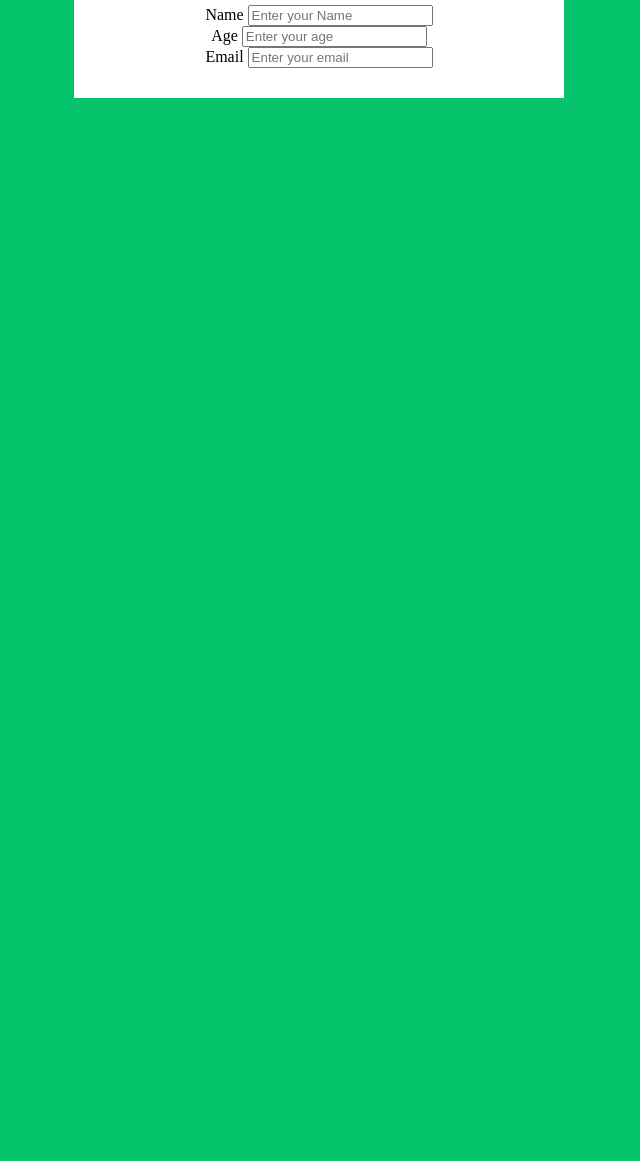
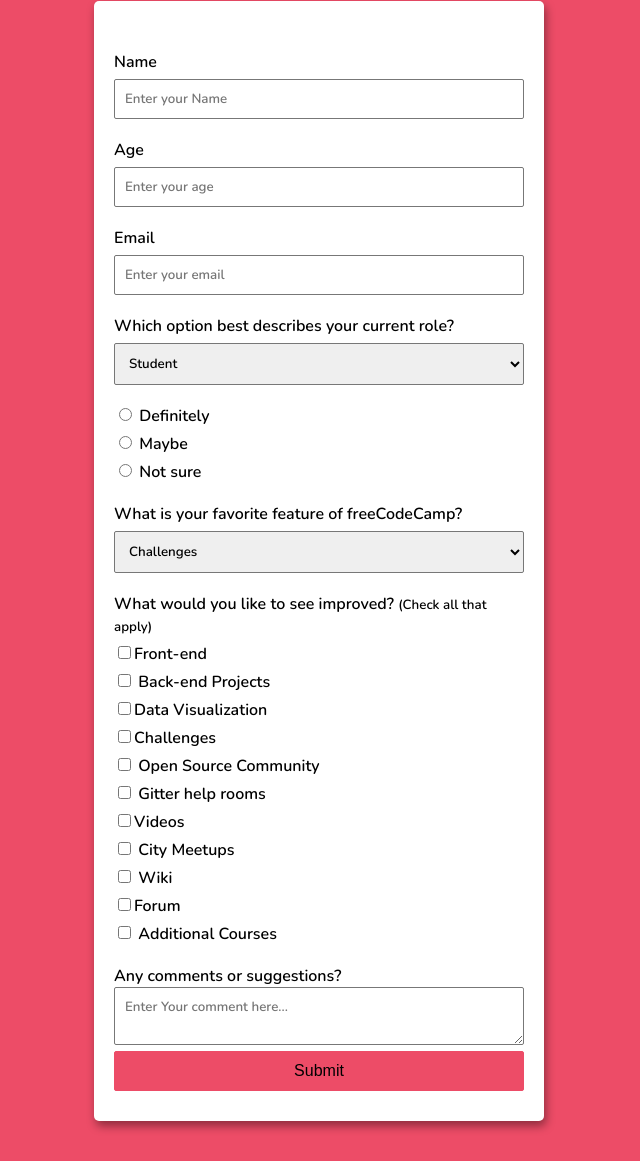
Before and after one commit to reethikprasad/WebDev, a plain HTML site: page FCC-Survey form/index.html in a window 1280 px wide. Shown: the part 141-1302 px from the top of the page, without its empty margins (321-961 px from the left). Before the commit the page ends 800 px from the top, so only its background shows below. Drawn offline with nearby package versions, Linux system fonts and the light colour scheme.

Commit message:
Completed

```diff
--- a/FCC-Survey form/index.html
+++ b/FCC-Survey form/index.html
@@ -4,31 +4,91 @@
     <meta charset="UTF-8">
     <meta name="viewport" content="width=device-width, initial-scale=1.0">
     <link rel="stylesheet" href="style.css">
-    <title id="title">Survey Form</title>
+    <link href="https://fonts.googleapis.com/css2?family=Nunito:wght@600&display=swap" rel="stylesheet">
+
 </head>
 <body>
-    <h1>Survey Form</h1>
+    <h1 id="title" >Survey Form</h1>
     <p id="description"><i>Thank you for taking the time to help us improve the platform
 
         Name</i></p>
 
     <form id="survey-form">
         <div id="form-control">
-            <label for="name" id="label-name">Name</label>
-            <input type="text" id="name" placeholder="Enter your Name">
+            <label for="name" id="name-label">Name</label>
+            <input type="text" id="name" placeholder="Enter your Name" required>
         </div>
 
         <div id="form-control">
-            <label for="age" id="label-age">Age</label>
-            <input type="text" id="age" placeholder="Enter your age">
+            <label for="age" id="number-label">Age</label>
+            <input type="number" id="number" placeholder="Enter your age" required min="0" max="200">
         </div>
 
         <div id="form-control">
-            <label for="email" id="label-email">Email</label>
-            <input type="text" id="email" placeholder="Enter your email">
+            <label for="email" id="email-label">Email</label>
+            <input type="email" id="email" placeholder="Enter your email" required>
         </div>
+
+        <div id="form-control">
+            <label for="role">Which option best describes your current role?</label>
+            <select name="role" id="dropdown">
+                <option value="student">Student</option>
+                <option value="full-time">Full-time</option>
+                <option value="part-time">Part-time</option>
+                <option value="other">Other</option>
+              </select>
+        </div>
+
+        <div id="form-control">
+            <label for="recommend-1"><input type="radio" id="recommend-1" name="recommend" value="definitely"/> Definitely</label>
+            <label for="recommend-2"><input type="radio" id="recommend-2" name="recommend" value="maybe"/> Maybe</label>
+            <label for="recommend-3"><input type="radio" id="recommend-3" name="recommend" value="not-sure"/> Not sure</label>
+        </div>
+
+
+  <div id="form-control">
+    <label for="feature">What is your favorite feature of freeCodeCamp?</label>
+    <select name="feature" id="feature">
+      <option value="challenges">Challenges</option>
+      <option value="projects">Projects</option>
+      <option value="community">Community</option>
+      <option value="open-source">Open Source</option>
+    </select>
+  </div>
+
+
+        <div id="form-control">
+            <label >
+                What would you like to see improved? <small>(Check all that apply)</small>
+            </label>
+
+            <label for><input type="checkbox" value="improve-1">Front-end </label>
+            <label for><input type="checkbox" value="improve-2"> Back-end Projects </label>
+            <label for><input type="checkbox" value="improve-3">Data Visualization</label>
+            <label for><input type="checkbox" value="improve-4">Challenges</label>
+            <label for><input type="checkbox" value="improve-5"> Open Source Community </label>
+            <label for><input type="checkbox" value="improve-6"> Gitter help rooms </label>
+            <label for><input type="checkbox" value="improve-7">Videos </label>
+            <label for><input type="checkbox" value="improve-8"> City Meetups</label>
+            <label for><input type="checkbox" value="improve-9">  Wiki </label>
+            <label for><input type="checkbox" value="improve-10">Forum </label>
+            <label for><input type="checkbox" value="improve-11"> Additional Courses </label>
+        </div>
+
+        <div id="form-control">
+            <label>
+                Any comments or suggestions?
+                <textarea name="comments" id="comments" placeholder="Enter Your comment here..."></textarea>
+            </label>
+        </div>
+
+        <button type="submit" id="submit">Submit</button
+
+
+
 
     </form>
 
+<script src="https://cdn.freecodecamp.org/testable-projects-fcc/v1/bundle.js"></script>
 </body>
 </html>
--- a/FCC-Survey form/style.css
+++ b/FCC-Survey form/style.css
@@ -1,16 +1,20 @@
 body{
     text-align: center;
-    background-color: #05c46b;
+    background-color: #ED4C67;
     margin: 0;
+    font-family: 'Nunito', sans-serif;
 }
 
 h1{
     margin-bottom: 0;
 
 }
+* {
+    box-sizing: border-box;
+  }
 
 h1 + p{
-    margin-top: 0;
+
 
 }
 
@@ -19,4 +23,43 @@ form{
     max-width: 450px;
     padding: 30px 20px;
     margin: 40px auto;
+    border-radius: 5px;
+    box-shadow:  2px 5px 10px rgba(0, 0, 0, 0.4);
 }
+
+#form-control{
+    margin-top: 20px;
+    text-align: left;
+
+}
+#form-control label {
+    display: block;
+    margin-bottom: 6px;
+  }
+
+#form-control input,
+#form-control select,
+#form-control textarea {
+    border: 1px solid #777;
+    border-radius: 2px;
+    font-family: inherit;
+    padding: 10px;
+    display: block;
+    width: 100%;
+
+}
+
+#form-control input[type="radio"],
+#form-control input[type='checkbox']{
+    display: inline;
+    width: auto;
+}
+
+
+button{
+    background-color: #ED4C67;
+    border: 1px solid #ED4C67;
+    border-radius: 2px;
+    font-size: 16px;
+    padding: 10px;
+    width: 100%;
```
